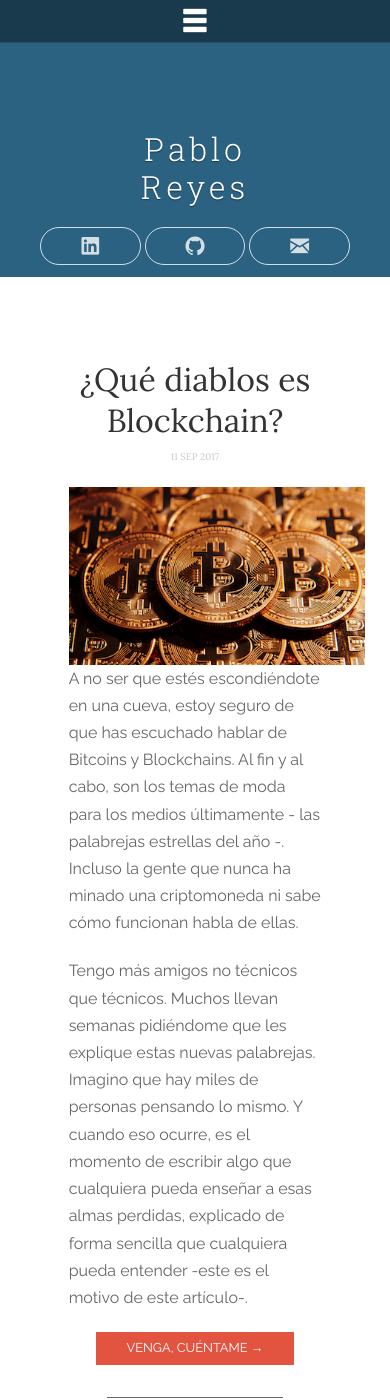
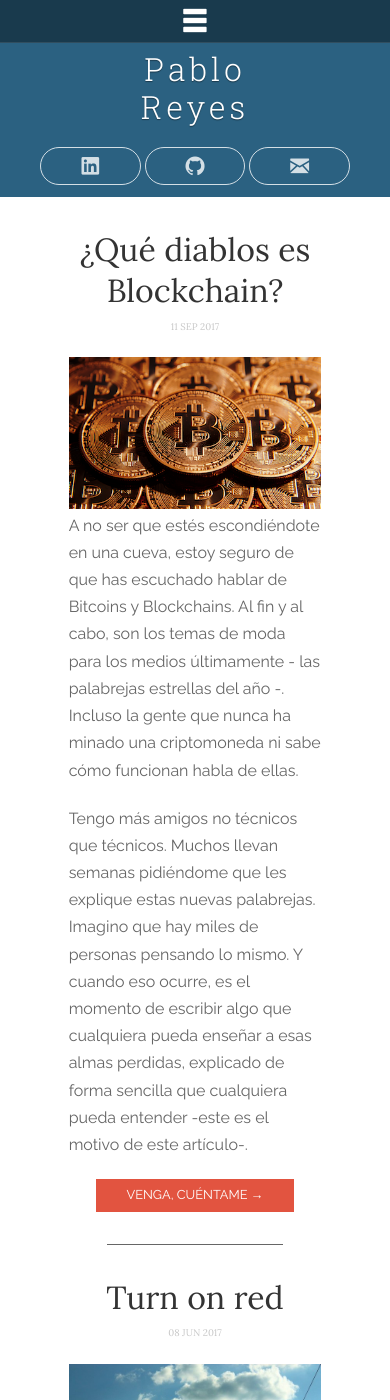
Before and after one commit to PabloReyes/PabloReyes.github.io, a Jekyll site: the page built from index.html, in a window 390 px wide and 1400 px high. Built offline with Jekyll 4.4.1, drawn with Linux system fonts in a browser that asks for light colours; nearby versions of some CDN libraries; the list of posts is cut into pages by our own code.

Commit message:
Fix mobile list of posts

```diff
--- a/_includes/head.html
+++ b/_includes/head.html
@@ -43,6 +43,7 @@
   <link href="https://fonts.googleapis.com/css?family=Lora" rel="stylesheet">
 
   <link rel="stylesheet" href="{{ site.baseurl }}/css/main.css">
+  <link rel="stylesheet" href="{{ site.baseurl }}/css/mobile.css">
   <link rel="canonical" href="{{ page.url | replace:'index.html','' | prepend: site.url }}">
   <link rel="alternate" type="application/rss+xml" title="{{ site.title }}" href="{{ site.baseurl }}/feed.xml">
 
--- a/css/main.css
+++ b/css/main.css
@@ -77,16 +77,7 @@
     margin-left: 25%;
 }
 
-@media (max-width: 960px) {
-    .panel-cover--collapsed {
-        width: 100%;
-        max-width: none;
-    }
-    .content-wrapper {
-        margin-left: auto;
-        width: 90%;
-    }
-}
+
 @media (min-width: 1300px){
     .content-wrapper {
         margin-left: 25%;
@@ -181,16 +172,7 @@
     color: #ccc;
 }
 
-/*
-Styling of post list for mobile devices.
-One article per row
-*/
-@media (max-width: 960px) {
-    .post-list li  {
-        width: 100%;
-        display: block;
-    }
-}
+
 .post-list li .post-list__meta{
     position: absolute;
     bottom: 0;
@@ -427,12 +409,6 @@
     vertical-align: middle;
 }
 
-/* Images in mobile */
-@media (max-width: 960px) {
-    .post img.img-center{
-        width: 100%;
-    }
-}
 
 /* Tags */
 ul.tags {
--- /dev/null
+++ b/css/mobile.css
@@ -0,0 +1,35 @@
+@media (max-width: 960px) {
+    .panel-cover.panel-cover--collapsed {
+        width: 100%;
+        max-width: none;
+        padding-top: 50px;
+    }
+
+    .panel-cover.panel-cover--collapsed .panel-main{
+        padding-top: 0;
+    }
+
+    .panel-cover.panel-cover--collapsed .panel-main__inner{
+        padding: 0;
+    }
+    .content-wrapper {
+        margin-left: auto;
+        width: 90%;
+    }
+
+    .content-wrapper .content-wrapper__inner{
+        padding: 0;
+    }
+
+
+    .post-list-2 .post-excerpt img{
+        width: 100%;
+        float: none;
+        margin-right: 0;
+    }
+
+    /* Images on mobile */
+    .post img.img-center{
+        width: 100%;
+    }
+}
```
